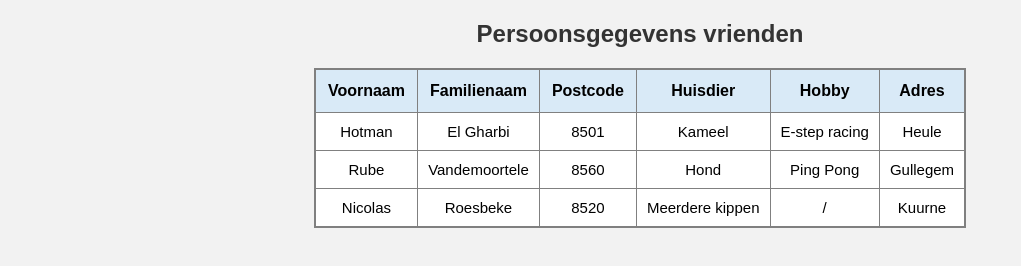
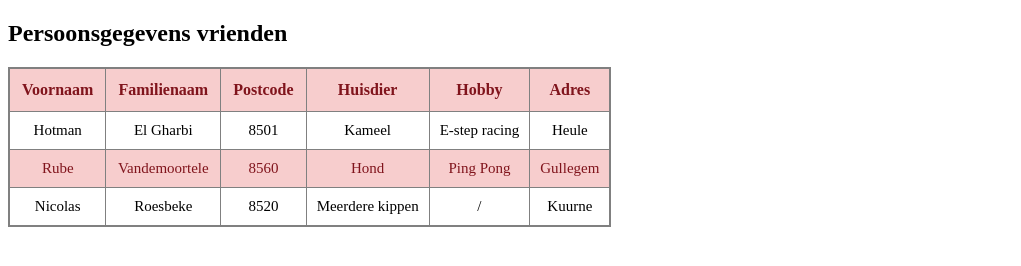
Before and after one commit to NielsDelannoy/webdevelopment, a plain HTML site: page labo_7/opdracht_2/index.html in a window 1280 px wide. Shown: the whole page, without its empty margins (0-1021 px from the left). Drawn offline with Linux system fonts and the light colour scheme.

Commit message:
aanpassingen_website_opmaak

```diff
--- a/labo_7/opdracht_2/index.html
+++ b/labo_7/opdracht_2/index.html
@@ -15,12 +15,12 @@
         <table class="omkadering">
 
             <tr>
-                <th class="titels">Voornaam</th>
-                <th class="titels">Familienaam</th>
-                <th class="titels">Postcode</th>
-                <th class="titels">Huisdier</th>
-                <th class="titels">Hobby</th>
-                <th class="titels">Adres</th>
+                <th class="titels kleur">Voornaam</th>
+                <th class="titels kleur">Familienaam</th>
+                <th class="titels kleur">Postcode</th>
+                <th class="titels kleur">Huisdier</th>
+                <th class="titels kleur">Hobby</th>
+                <th class="titels kleur">Adres</th>
             </tr>
 
             <tr>
@@ -33,12 +33,12 @@
             </tr>
 
             <tr>
-                <td class="data">Rube</td>
-                <td class="data">Vandemoortele</td>
-                <td class="data">8560</td>
-                <td class="data">Hond</td>
-                <td class="data">Ping Pong</td>
-                <td class="data">Gullegem</td>
+                <td class="data kleur">Rube</td>
+                <td class="data kleur">Vandemoortele</td>
+                <td class="data kleur">8560</td>
+                <td class="data kleur">Hond</td>
+                <td class="data kleur">Ping Pong</td>
+                <td class="data kleur">Gullegem</td>
             </tr>
 
             <tr>
--- a/labo_7/opdracht_2/stylesheet/opmaak.css
+++ b/labo_7/opdracht_2/stylesheet/opmaak.css
@@ -1,18 +1,7 @@
-
-body {
-    font-family: Arial, sans-serif;
-    background-color: #f2f2f2;
-}
-
-h1 {
-    text-align: center;
-    color: #333333;
-}
 
 .omkadering {
     border: 2px solid gray;
     border-collapse: collapse;
-    margin: auto;
     background-color: white;
 }
 
@@ -21,7 +10,6 @@ h1 {
     font-size: 16px;
     border: 1px solid gray;
     padding: 12px;
-    background-color: #d9eaf7;
     text-align: center;
 }
 
@@ -32,3 +20,8 @@ h1 {
     padding: 10px;
     text-align: center;
 }
+
+.kleur {
+    background-color: #F7CDCD;
+    color: #80141C;
+}
```
